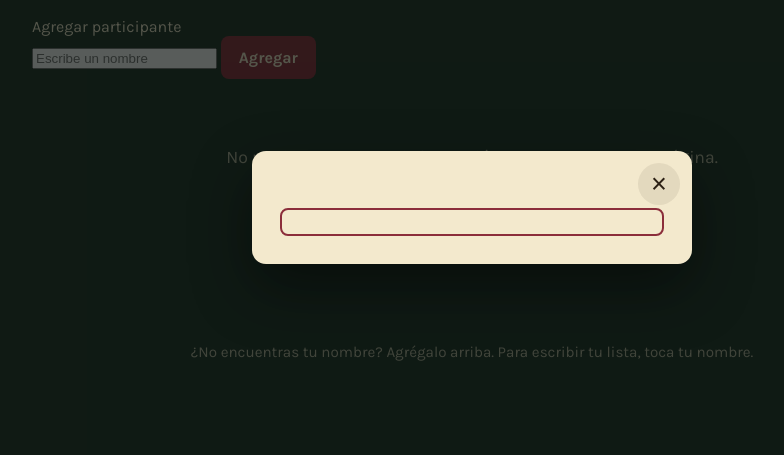
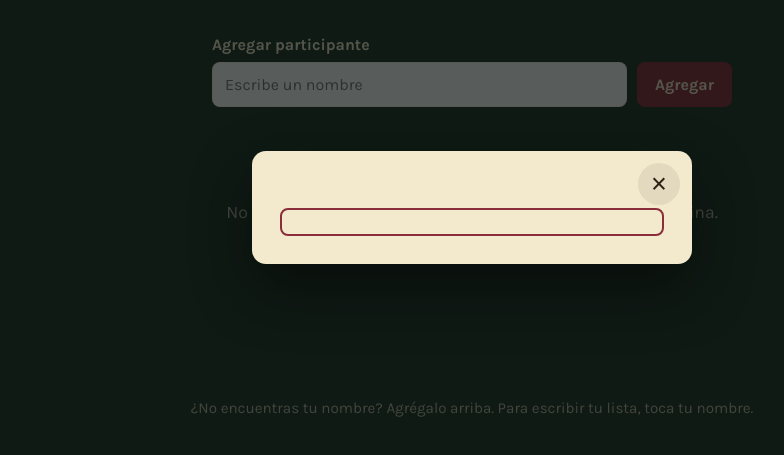
Before and after one commit to Jkeviin/Amigo-Secreto, a website: page public/index.html in a window 1280 px wide. Shown: the part 193-648 px from the top of the page, without its empty margins (168-952 px from the left). Drawn offline with nearby package versions, Linux system fonts and the light colour scheme; no server answers.

Commit message:
feat: agregar participantes desde la página

```diff
--- a/public/style.css
+++ b/public/style.css
@@ -46,6 +46,37 @@ main {
   max-width: 920px;
   margin: 0 auto;
   padding: 0 20px 30px;
+}
+
+.formulario-persona {
+  max-width: 520px;
+  margin: 18px auto 0;
+}
+
+.formulario-persona label {
+  display: block;
+  margin-bottom: 8px;
+  font-weight: 700;
+}
+
+.agregar-persona {
+  display: flex;
+  gap: 10px;
+}
+
+.agregar-persona input {
+  min-width: 0;
+  flex: 1;
+  border: 1px solid rgba(243, 233, 205, 0.45);
+  border-radius: 8px;
+  padding: 12px;
+  font: inherit;
+}
+
+.mensaje-persona {
+  min-height: 1.2em;
+  margin: 8px 0 0;
+  color: var(--texto-muted);
 }
 
 .mensaje {
@@ -298,4 +329,8 @@ main {
   .tarjeta-detalle {
     padding: 28px 20px 22px;
   }
+
+  .agregar-persona {
+    flex-direction: column;
+  }
 }
```
